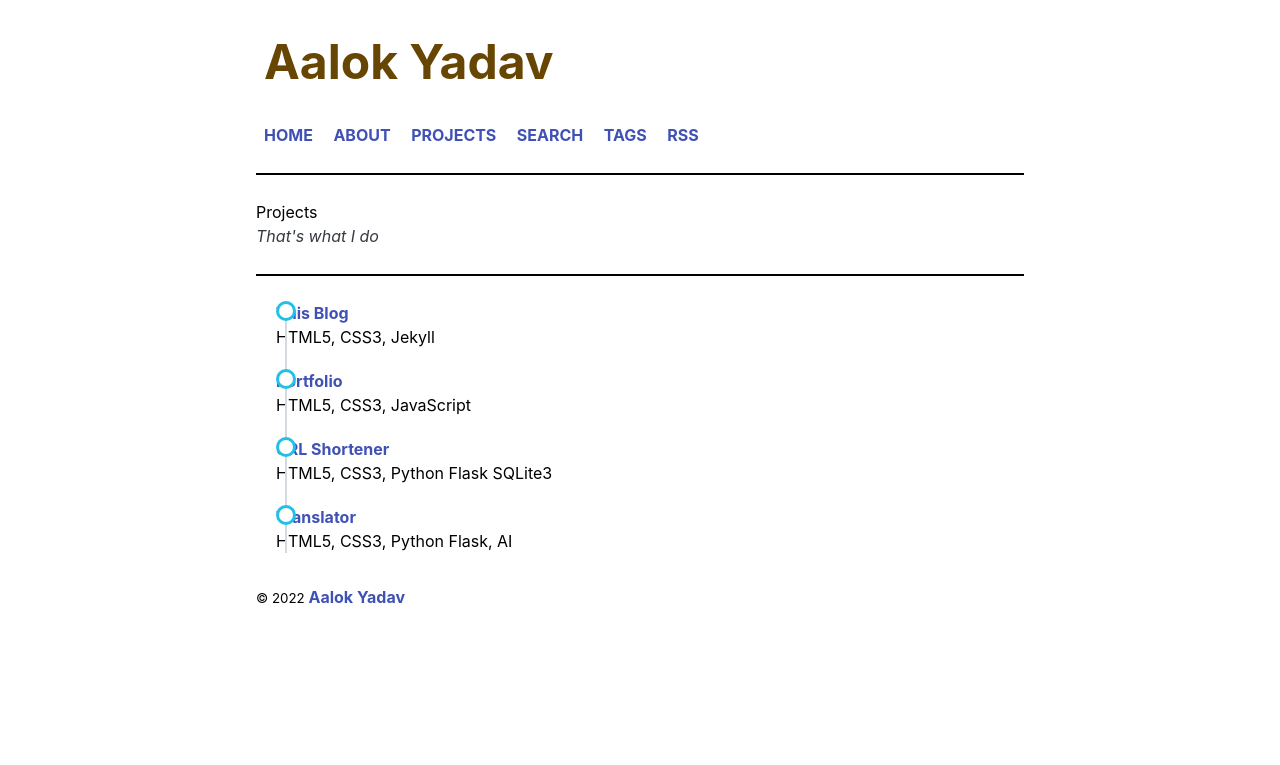
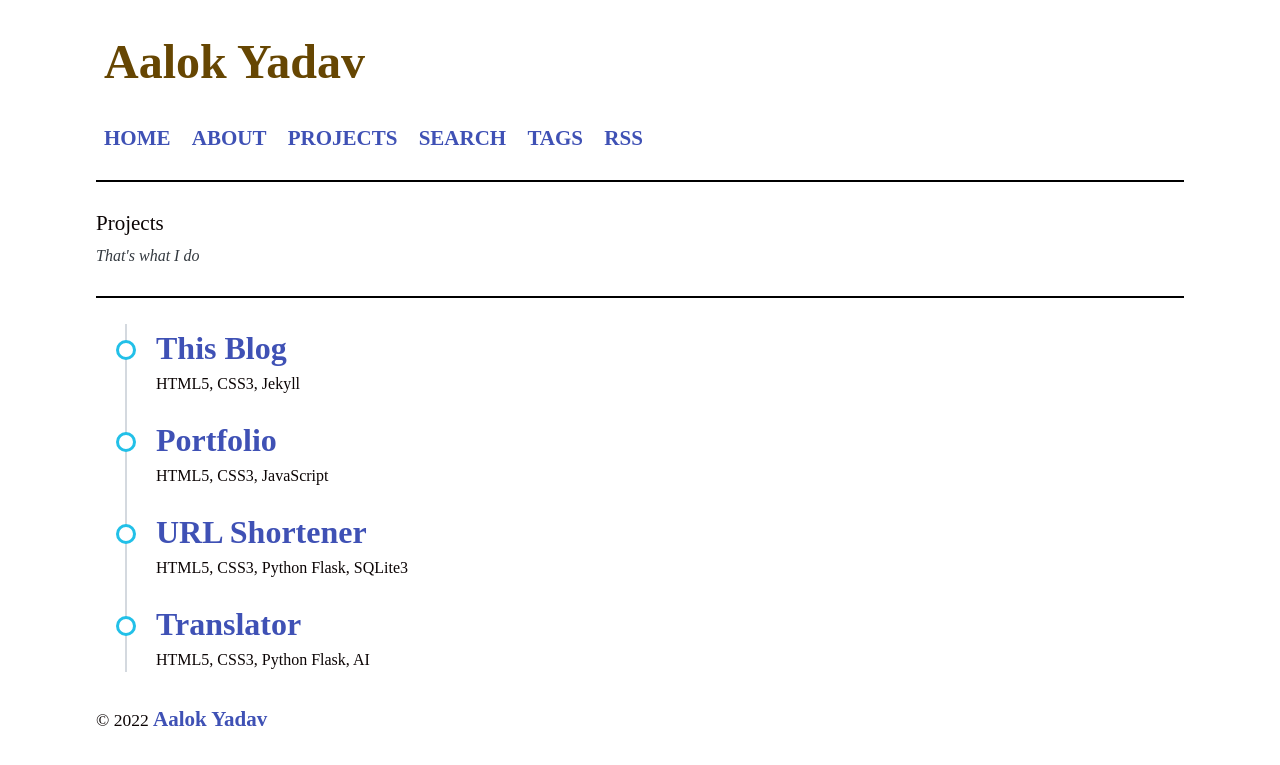
Before and after one commit to aalokyadav96/archive_UI_theme, a Jekyll site: the page built from pages/projects.html, in a window 1280 px wide. Shown: the top 765 px of the page. Built offline with Jekyll 4.4.1, drawn with Linux system fonts in a browser that asks for light colours.

Commit message:
Timeline is tricky

```diff
--- a/_config.yml
+++ b/_config.yml
@@ -13,7 +13,7 @@ compress_html:
     envs: []
 
 permalink: pretty
-paginate: 6
+paginate: 12
 exclude:
 - README.md
 
--- a/_data/projects.yaml
+++ b/_data/projects.yaml
@@ -8,7 +8,7 @@
 
 - name: URL Shortener
   link: /#
-  tech_stack: "HTML5, CSS3, Python Flask SQLite3"
+  tech_stack: "HTML5, CSS3, Python Flask, SQLite3"
 
 - name: Translator
   link: /#
--- a/_includes/head.html
+++ b/_includes/head.html
@@ -16,7 +16,7 @@
     <link href='{{ site.baseurl }}/feed.xml' rel='alternate' type='application/atom+xml'>
     <link rel="canonical" href="{{ site.baseurl }}{{ page.url }}">
     {% capture critical %}
-        {% include jisoo.scss %}
+        {% include msn.scss %}
     {% endcapture %}
     <style>
         {{ critical | scssify }}
--- /dev/null
+++ b/_includes/msn.scss
@@ -0,0 +1,109 @@
+.articles {
+   flex-wrap: wrap;
+   display: flex;
+   background: #ffffff;
+   overflow-x: visible;
+   justify-content: center;
+   overflow-y: hidden;
+}
+.post-list-item {
+   margin: 4px 4px;
+   overflow: hidden;
+   flex-basis: 350px;
+   flex-grow: 1;
+   flex-shrink: 1;
+   max-width: 350px;
+   height: 180px;
+   padding-left: 3px;
+   padding-right: 3px;
+}
+.post-list-item-date {
+   margin: 0;
+   line-height: 1;
+   text-transform: capitalize;
+   display: block;
+   font-weight: 600;
+   transition: background-color .15s ease-in-out;
+   text-decoration: none;
+   color: #000000;
+}
+:root {
+   --body-color: hotpink;
+   --pane-padding: 5px 42px;
+ }
+ body {/*
+   background: #fede00;*/
+   color: #0b0404;
+   font-family: "Breezesans";
+   font-size: 1.3125em;
+   line-height: 1.5
+ }
+ * {
+   padding: 0;
+   margin: 0;
+}
+main {
+   max-width: 75rem;
+   margin: 0 auto;
+}
+/*body{font-size:1rem;line-height:1.5;-webkit-font-smoothing:antialiased;text-rendering:optimizeLegibility;-webkit-text-size-adjust:100%;zoom:1;font-family:-apple-system, BlinkMacSystemFont, "Segoe UI", Roboto, Helvetica, Arial, sans-serif, "Apple Color Emoji", "Segoe UI Emoji", "Segoe UI Symbol"}*/
+
+header p strong{text-transform:uppercase}.post-title{background:black;margin:10rem 0;color:white;padding:2rem;font-weight:bold}a, a:visited {
+   color: #3f51b5;
+   text-decoration: none;
+   font-weight: bold;
+}a:hover,a:visited:hover{color:dodgerblue}a.active{background:black;padding:0.5rem;color:white;font-weight:bold}blockquote{background:#f9f9f9;border-left:5px solid black;font-size:120%;margin:2rem 0;padding:1rem}blockquote p{margin:0}blockquote footer{font-size:90%;margin:1rem 0 0 0}dl dt{margin-bottom:0.5rem}dl dd{font-style:italic;margin-bottom:2rem}code,pre{font-family:San Francisco Mono,Monaco,"Consolas","Lucida Console","DejaVu Sans Mono","Bitstream Vera Sans Mono",monospace;font-size:92%}pre{background:black;color:white;overflow:auto;padding:1em;width:100%}.date{opacity:0.6}html{box-sizing:border-box}*,*:before,*:after{box-sizing:inherit}body{margin:0 auto;max-width:70rem;padding:1rem}strong,b,h1,h2,h3,h4{font-weight:bold}hr{background:black;border:0;height:2px;margin:1.6rem 0;width:100%}table{border-collapse:collapse;text-align:left;width:100%}table tr{border-bottom:1px solid black}table td{padding:0.5rem}img{width:100%;margin:0.5rem 0}nav ul{list-style:none;padding:0;text-align:center}nav ul li{display:inline-block}nav a{margin:0.5rem;text-transform:uppercase}footer{margin:2rem 0} .recpo {font-size: 2rem;}
+.pagination a {color: blueviolet;font-weight: bold;}
+.coverimg {width: 100px;float: left;padding: 4px 8px 4px 0px;}
+::-moz-selection{background:#f7d2d2;color:#333;text-shadow:none}
+::selection{background:#9affc8;color:#000;text-shadow:none}
+.sitename {
+  color: rgb(102, 70, 2)!important;
+  font-size: 3rem;
+  margin: 1rem 0 1rem;
+}
+.prev {
+max-width: 50%;
+float: right;
+text-align: right;
+}
+
+.next {
+max-width: 50%;
+float: left;
+text-align: left;
+}
+
+.pagination {
+font-size: 1.25rem;
+padding: 1rem 0;
+max-width: 700px;
+}
+
+.pagination::after {
+content: "";
+clear: both;
+display: block
+}
+
+.mrg3{
+   margin-top: 3.6rem;
+}
+.arth2{
+   margin-top: 2.6rem;
+}
+.arth2 a {
+   text-decoration: underline;
+}
+.post-list-item {
+   padding: 1rem;
+   box-shadow: 0px 1px 0px #000;
+}
+.post-list-item-title {
+   margin-bottom: 0.3rem;
+   font-size: 2.2rem;
+   font-weight: 600;
+   line-height: 2.4rem;
+}
+.post-list-item-date{font-size:13.5px}
+.post-list-item-desc{color:#343a40;margin-bottom:.25rem;font-size:1rem}
--- a/index.html
+++ b/index.html
@@ -13,8 +13,8 @@ hdr: "Blog"
 </div>
 
 <hr>
+<section class="articles">
 {% for post in paginator.posts%}
-
 <div class="post-list-item">
       <div class="post-list-item-date">
         <time>{{ post.date | date_to_string }}</time>
@@ -34,9 +34,8 @@ hdr: "Blog"
       </div>
       {% endif %}
   </div>
-
   {% endfor %}
-
+</section>
   {% if paginator.total_pages > 1 %}
     <nav class="pagination">
       {% if paginator.previous_page %}
--- a/pages/projects.html
+++ b/pages/projects.html
@@ -7,11 +7,11 @@ tagline: That's what I do
 
 <ul class="timeline">
    {% for project in site.data.projects %}
-     <li>
+     <li> <div class="timelinecon">
        <a href="https://{{ project.link }}">
          {{ project.name }}
        </a>
-       <p> {{ project.tech_stack }} </p>
+       <p> {{ project.tech_stack }} </p></div>
      </li>
    {% endfor %}
    </ul>
@@ -20,6 +20,9 @@ tagline: That's what I do
      * {
     padding: 0;
     margin: 0;
+}
+.timelinecon {
+
 }
 ul.timeline {
     list-style-type: none;
@@ -39,7 +42,7 @@ ul.timeline:before {
 
 ul.timeline>li {
     margin: 20px 0;
-    padding-left: 20px
+    padding-left: 60px
 }
 
 ul.timeline>li:before {
@@ -52,7 +55,14 @@ ul.timeline>li:before {
     left: 20px;
     width: 20px;
     height: 20px;
-    z-index: 400
+    z-index: 400;
+    margin-top: 1rem;
+}
+.timelinecon p {
+  font-size: 1rem;
+}
+.timelinecon a {
+  font-size: 2rem;
 }
 /*
 ul, li {
```
